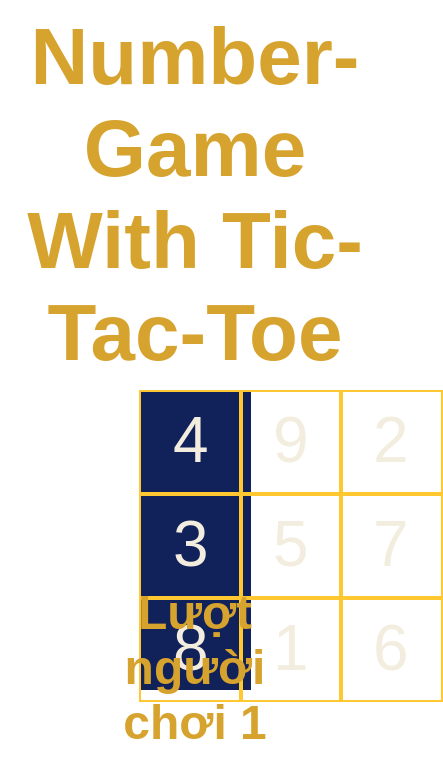
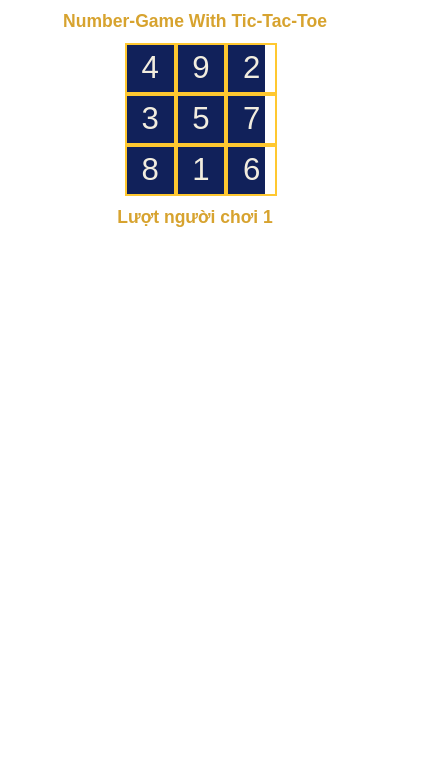
Before and after one commit to RitornareLuck/PublicFPTProj, a plain HTML site: page Web/NumberGame-With-TicTacToe/index.html in a window 390 px wide. Shown: the whole page, 443 px wide, since content can reach past the window. Drawn offline with Linux system fonts and the light colour scheme.

Commit message:
Optimize for Mobile Web

```diff
--- a/Web/NumberGame-With-TicTacToe/style.css
+++ b/Web/NumberGame-With-TicTacToe/style.css
@@ -8,19 +8,28 @@ section {
 
 .cell {
     font-family: "Arial", sans-serif;
-    width: 100%;
+    width: 12vw;
+	height: 12vw;
 	max-width: 100px;
-    aspect-ratio : 1 / 1;
+	max-height: 100px;
     border: 2px solid #ffc830;
     cursor: pointer;
-    line-height: 150%;
-    font-size: 400%;
+    line-height: 12vw;
+    font-size: 8vw;
+	justify-content: center;
+	align-items: center;
 	color: #f2eddf;
+}
+@media screen and (min-width: 1200px) {
+  .cell {
+     font-size: 90px;
+	 line-height: 100px;
+  }
 }
 
 
 .gtitle {
-    font-size: 500%;
+    font-size: 4.5vw;
     color: #d7a32f;
     margin: 3% auto;
 }
@@ -28,20 +37,19 @@ section {
 .gcontainer {
     display: grid;
     grid-template-columns: repeat(3, auto);
-    width: 30%;
+    width: 36vw;
 	max-width: 302px;
-    margin: 3% auto;
+	aspect-ratio : 1 / 1;
+    margin: 2vw auto;
     background-color: #11215a;
     color: #04c0b2;
 }
 
 .gstatus {
-    font-size: 300%;
+    font-size: 4.5vw;
     color: #d7a32f;
     margin: 3% auto;
 	bottom: 0%;
-    position: fixed;
-	left: 50%;
-	transform: translate(-50%, -50%);
+	left: 50vw;
 	white-space: pre-line;
 }
--- a/Web/NumberGame/script.js
+++ b/Web/NumberGame/script.js
@@ -14,14 +14,14 @@ async function loadNumber(){
 	for(var i = 0; i < numbers.length; i++) {
 		e = numbers[i];
 		e.style.left = (8 + e.innerHTML*8) + "%";
-		e.style.top = "15%";
+		e.style.top = "15vh";
 		await sleep(300);
 	}
 }
 function clickNumber(e){
-	if(e.style.top != `15%` || isEnd) return;
+	if(e.style.top != `15vh` || isEnd) return;
 	let move = Math.floor(turn/2)*6;
-	e.style.top = '40%';
+	e.style.top = '40vh';
 	if(turn % 2){
 		move+=leftOffset;
 		phe1.push(e.innerHTML*1);
--- a/Web/NumberGame/style.css
+++ b/Web/NumberGame/style.css
@@ -3,7 +3,7 @@
   max-width: 70px;
   aspect-ratio : 1 / 1;
   font-weight: bold;
-  font-size: 200%;
+  font-size: 3vw;
   background-color: tomato;
   transition: all .8s ease;
   position: absolute;
@@ -23,7 +23,7 @@ section {
 }
 
 .gtitle {
-    font-size: 500%;
+    font-size: 4.5vw;
     color: #d7a32f;
     margin: 3% auto;
 }
@@ -38,12 +38,11 @@ section {
 }
 
 .gstatus {
-    font-size: 300%;
+    font-size: 4.5vw;
     color: #d7a32f;
     margin: 3% auto;
 	bottom: 0%;
-    position: fixed;
-	left: 50%;
-	transform: translate(-50%, -50%);
+	left: 50vw;
 	white-space: pre-line;
+	padding: 60vh 0;
 }
```
